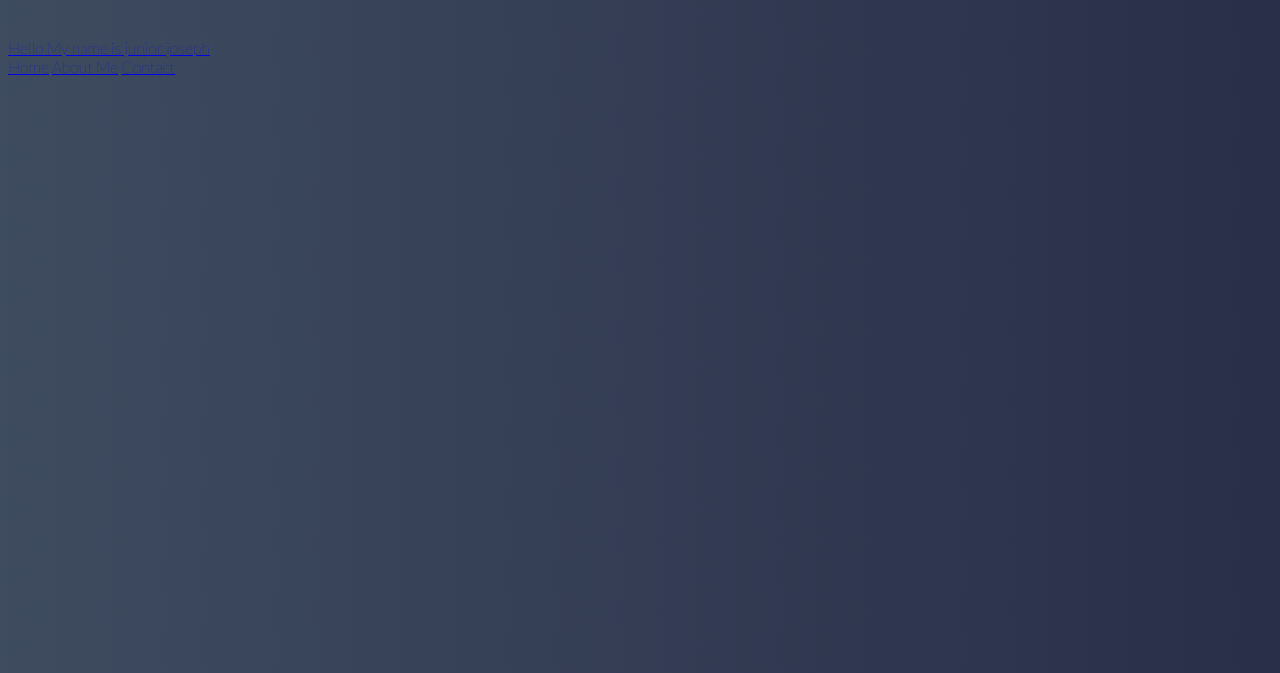
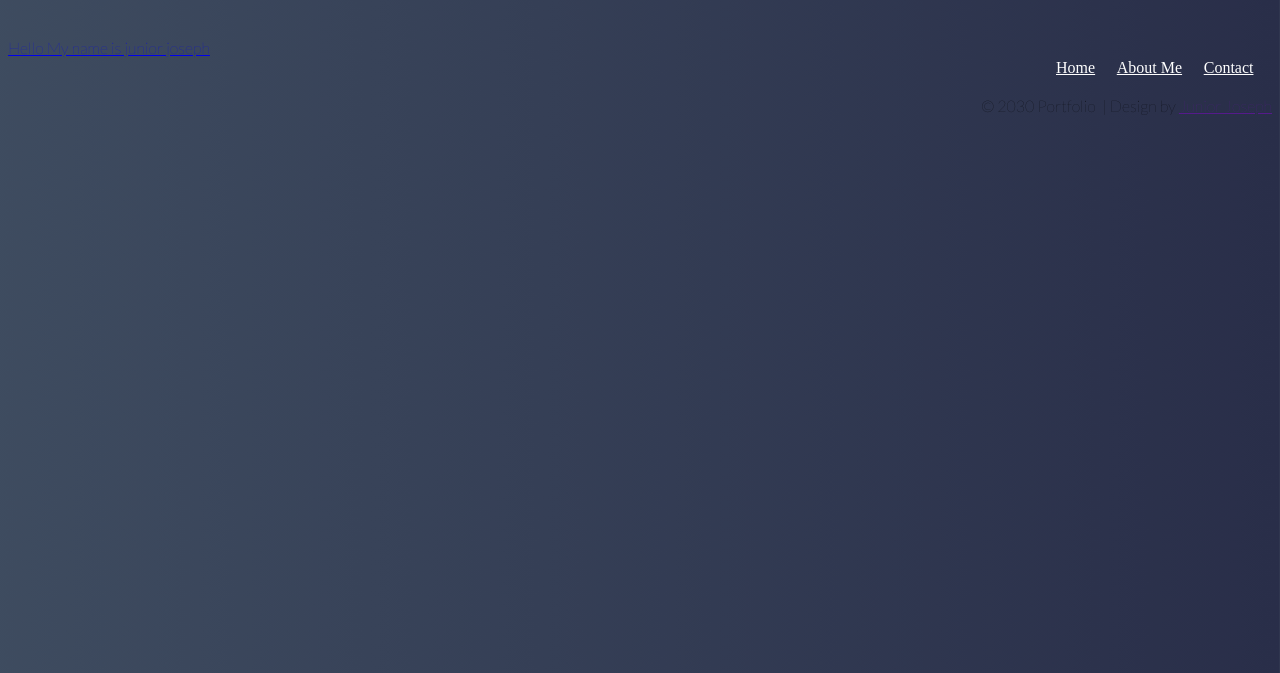
Before and after one commit to Lastkingjayjay/Starting-Portfolio, a plain HTML site: page index.html in a window 1280 px wide. Shown: the part 127-800 px from the top of the page. Drawn offline with Linux system fonts and the light colour scheme.

Commit message:
added image

```diff
--- a/index.html
+++ b/index.html
@@ -21,15 +21,29 @@
 
       </header>
       <nav class="menu">
-        <a href="Home" class="Home">Home</a>
-        <a href="About Me" class="About Me">About Me</a>
-        <a href="Contact" class="">Contact</a>
+        <a href="Home" class="Home">Home</a> &nbsp; &nbsp; &nbsp
+        <a href="About Me" class="About Me">About Me</a> &nbsp; &nbsp; &nbsp
+        <a href="Contact" class="">Contact</a> &nbsp; &nbsp; &nbsp
 
 
       </nav>
+      <article class="main">
+        <div id="home-image">
+          <img src="" alt="">
+
+
+        </div>
+
+
+      </article>
+
+      <footer>
+        &copy; 2030 Portfolio &nbsp;<span class="separator">|</span> Design by <a href="">Junior
+          Joseph</a>
 
 
 
+      </footer>
     </div>
 
   </section>
--- a/styles.css
+++ b/styles.css
@@ -32,3 +32,19 @@ width: 50;
 color: white;
   text-align: left;
  }
+
+ .menu {
+text-align: right;
+
+ }
+
+ .menu a{
+color: white;
+font-family: "Zapf Chancery";
+ }
+
+
+footer{
+text-align: end;
+  padding: 100 40px 1000px 0px;
+}
```
Also changed, not shown: image/Screenshot_20210507-093330_Facebook[106].jpg (added).
